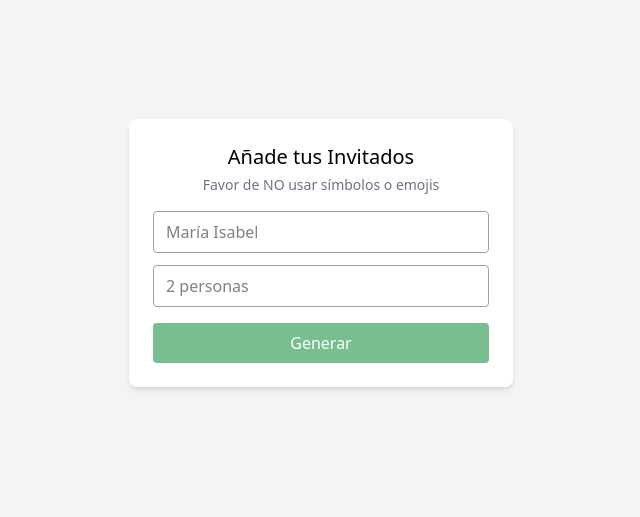
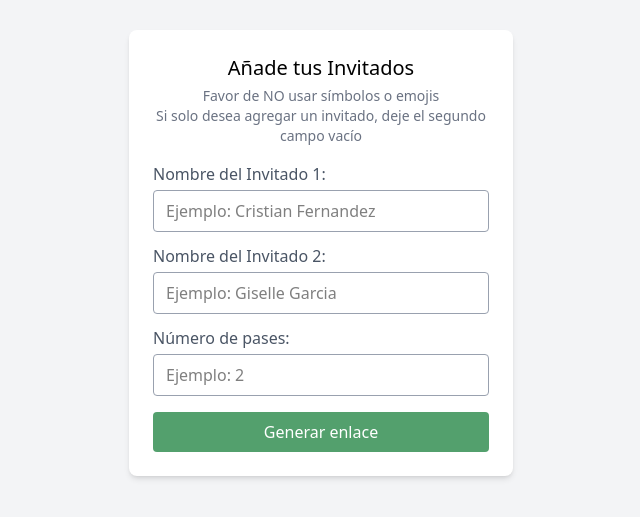
Before and after one commit to Brandoncq/Cristian-y-Esmeralda, a React (Vite) app: page / in a window 1280 px wide. Shown: the part 147-664 px from the top of the page, without its empty margins (319-959 px from the left). Built offline with nearby package versions, Linux system fonts and the light colour scheme.

Commit message:
Agregando un campo extra para escribir 2 invitados

```diff
--- a/src/App.jsx
+++ b/src/App.jsx
@@ -2,6 +2,7 @@ import { useState, useEffect } from "react";
 
 function App() {
   const [nombre, setNombre] = useState("");
+  const [nombre2, setNombre2] = useState("");
   const [personas, setPersonas] = useState("");
   const [enlaces, setEnlaces] = useState([]);
   const [copiado, setCopiado] = useState(null);
@@ -19,11 +20,11 @@ function App() {
 
   const handleSubmit = (e) => {
     e.preventDefault();
-    if (!nombre || !personas) return;
+    if ((!nombre && !nombre2) || !personas) return;
 
-    const url = `https://cristian-y-esmeralda.pages.dev/invitacion?nombre=${encodeURIComponent(
-      nombre
-    )}&personas=${encodeURIComponent(personas)}`;
+    const url = `https://cristian-y-esmeralda.pages.dev/${encodeURIComponent(
+      personas
+    )}/${encodeURIComponent(nombre)}/${encodeURIComponent(nombre2)}`;
 
     const nuevoEnlace = {
       nombre,
@@ -36,6 +37,7 @@ function App() {
     localStorage.setItem("invitaciones", JSON.stringify(nuevosEnlaces));
 
     setNombre("");
+    setNombre2("");
     setPersonas("");
   };
 
@@ -43,21 +45,40 @@ function App() {
     <div className="min-h-screen flex items-center justify-center bg-gray-100 px-4">
       <div className="bg-white p-6 rounded-lg shadow-md w-full max-w-sm text-center">
         <h2 className="text-xl font-medium mb-1">Añade tus Invitados</h2>
-        <p className="text-sm text-gray-500 mb-4">
-          Favor de NO usar símbolos o emojis
-        </p>
-
+        <div className="flex flex-col mb-4">
+          <p className="text-sm text-gray-500">
+            Favor de NO usar símbolos o emojis
+          </p>
+          <p className="text-sm text-gray-500">
+            Si solo desea agregar un invitado, deje el segundo campo vacío
+          </p>
+        </div>
         <form onSubmit={handleSubmit}>
+          <div className="flex flex-col gap-1">
+          <span className="text-start  text-gray-600">Nombre del Invitado 1:</span>
           <input
             type="text"
-            placeholder="María Isabel"
+            placeholder="Ejemplo: Cristian Fernandez"
+            value={nombre2}
+            onChange={(e) => setNombre2(e.target.value)}
+            className="w-full mb-3 border border-gray-400 rounded px-3 py-2 outline-none focus:border-[#78be8f]"
+          />
+          </div>
+          <div className="flex flex-col gap-1">
+          <span className="text-start  text-gray-600">Nombre del Invitado 2:</span>
+          <input
+            type="text"
+            placeholder="Ejemplo: Giselle Garcia"
             value={nombre}
             onChange={(e) => setNombre(e.target.value)}
             className="w-full mb-3 border border-gray-400 rounded px-3 py-2 outline-none focus:border-[#78be8f]"
           />
+          </div>
+          <div className="flex flex-col gap-1">
+          <span className="text-start  text-gray-600">Número de pases:</span>
           <input
             type="text"
-            placeholder="2 personas"
+            placeholder="Ejemplo: 2"
             value={personas}
             onChange={(e) => {
               const value = e.target.value;
@@ -77,11 +98,12 @@ function App() {
             }}
             className="w-full mb-4 border border-gray-400 rounded px-3 py-2 outline-none focus:border-[#78be8f]"
           />
+          </div>
           <button
             type="submit"
-            className="bg-[#78be8f] hover:bg-[#ffea75] hover:text-black text-white px-4 py-2 rounded transition-colors duration-300 ease-in-out cursor-pointer w-full"
+            className="bg-[#53a06d] hover:bg-[#ffea75] hover:text-black text-white px-4 py-2 rounded transition-colors duration-300 ease-in-out cursor-pointer w-full"
           >
-            Generar
+            Generar enlace
           </button>
         </form>
 
```
